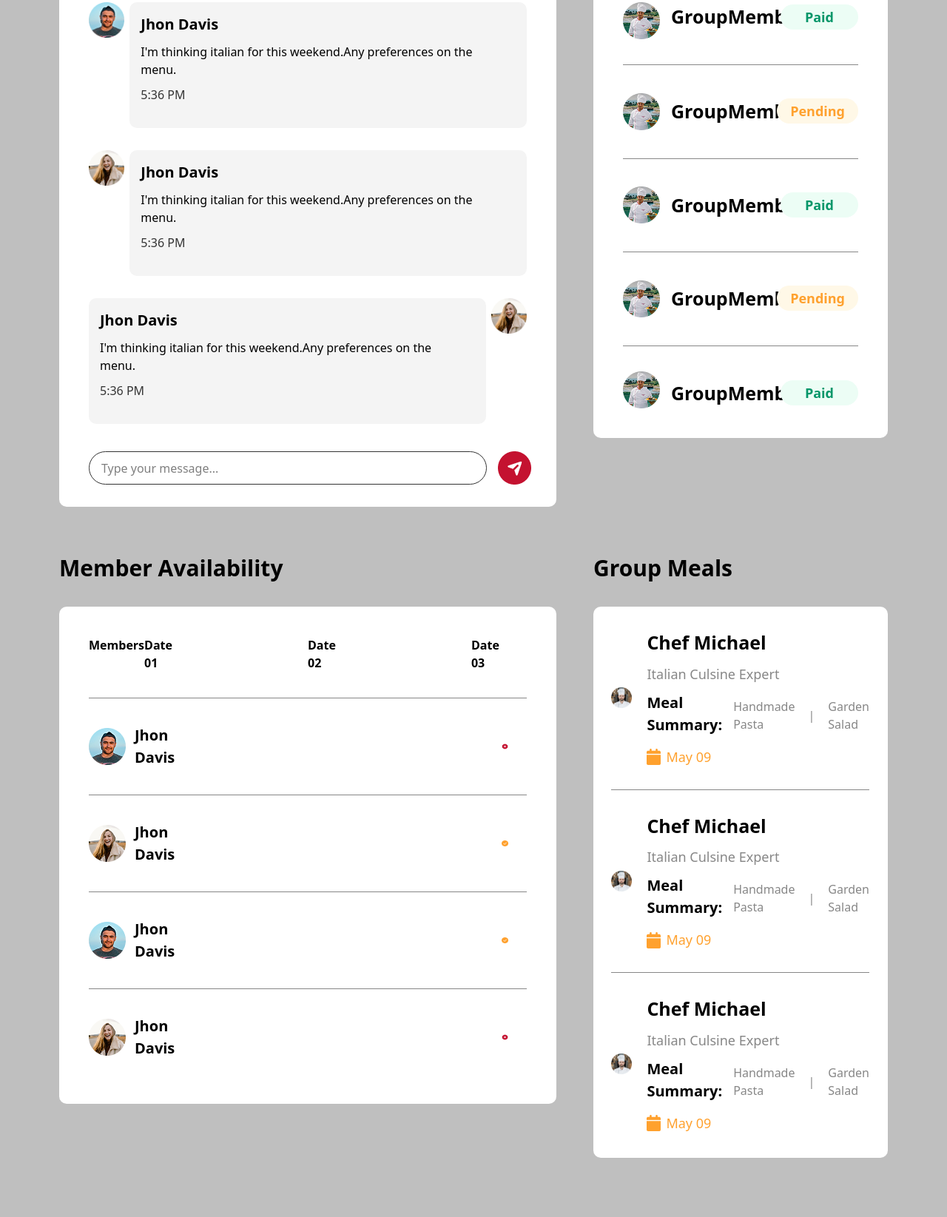
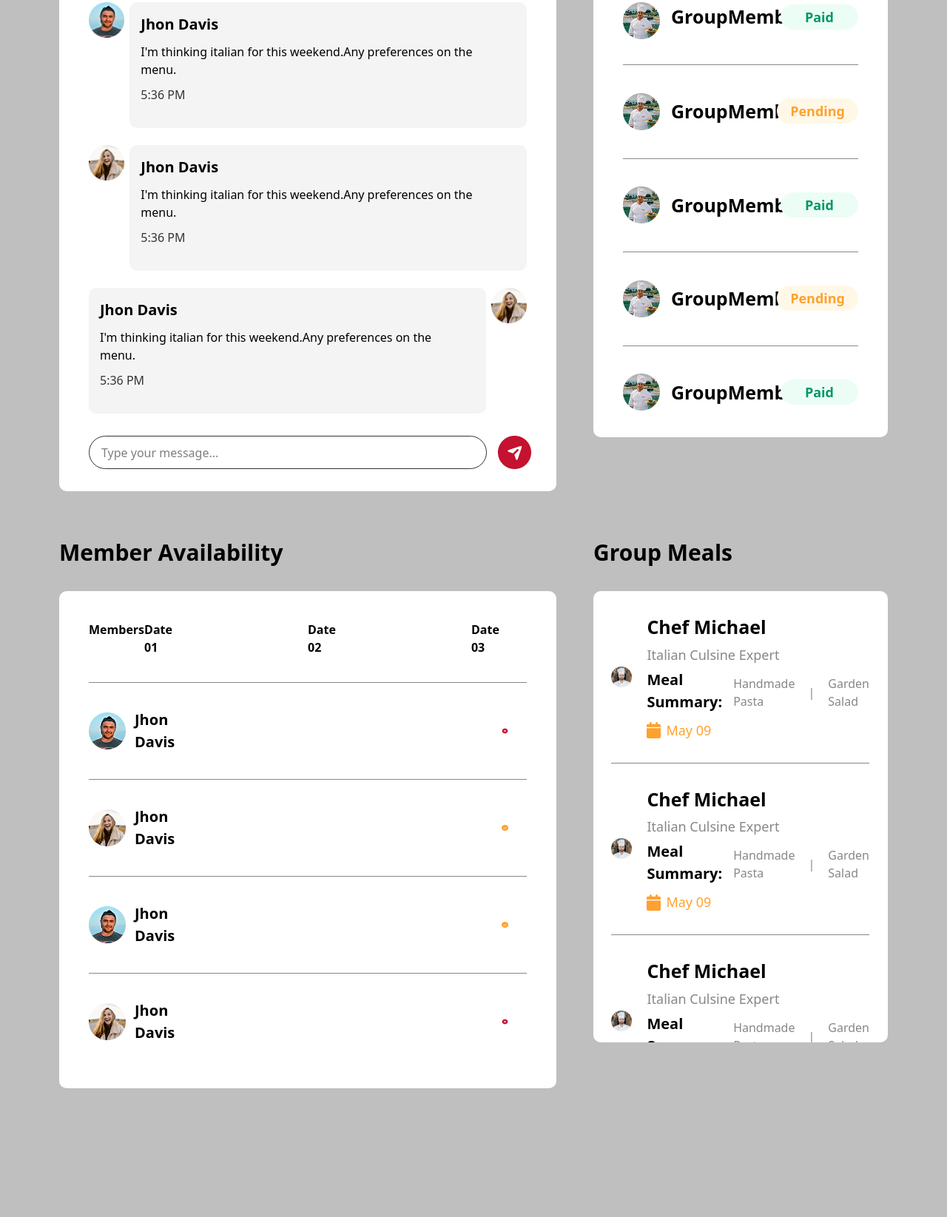
Before and after one commit to huzaifa-ikhlaq/Figma-Chef-page, a website: page index.html in a window 1280 px wide. Shown: the part 737-2382 px from the top of the page at 74% size. After the commit the page ends 2288 px from the top, so only its background shows below. Drawn offline with Linux system fonts and the light colour scheme.

Commit message:
chef-page

```diff
--- a/index.html
+++ b/index.html
@@ -75,10 +75,10 @@
     <!-- <section-3>----------</section-3> -->
     <section>
         <!---------- Group-chat-side------- -->
-        <div class="grid grid-cols-5 ">
-            <div class="col-span-3">
+        <div class="grid grid-cols-5 min-h-[500px] ">
+            <div class="col-span-3 min-h-[500px]">
                 <h1 class="font-semibold text-[30px] mt-[60px] mb-[30px] ">Group Chat</h1>
-                <div class="bg-white px-[40px] pt-[40px] pb-[30px] rounded-[10px]">
+                <div class="bg-white px-[40px] pt-[40px] pb-[30px] rounded-[10px]  ">
                     <div class="flex">
                         <div><img src="img/Group 1000006801.png" alt=""></div>
                         <div class="bg-[#F4F4F4]  pt-[15px] pl-[15px] pb-[33px] pr-[38px] ml-[7px] rounded-[10px]">
@@ -89,7 +89,7 @@
                             <span class="text-[16px] text-[#333333]">5:36 PM</span>
                         </div>
                     </div>
-                    <div class="flex mt-[30px]">
+                    <div class="flex mt-[23px]">
                         <div><img src="img/Group 1000006801 (1).png" alt=""></div>
                         <div class="bg-[#F4F4F4] pt-[15px] pl-[15px] pb-[33px] pr-[38px] ml-[7px] rounded-[10px]">
                             <h3 class="text-[20px] font-bold mb-[10px]">Jhon Davis</h3>
@@ -99,7 +99,7 @@
                             <span class="text-[16px] text-[#333333] ">5:36 PM</span>
                         </div>
                     </div>
-                    <div class="flex justify-end mt-[30px]">
+                    <div class="flex justify-end mt-[23px]">
                         <div class="bg-[#F4F4F4] pt-[15px] pl-[15px] pb-[33px] pr-[38px]    mr-[7px] rounded-[10px]">
                             <h3 class="text-[20px] font-bold mb-[10px]">Jhon Davis</h3>
                             <p class="text-[16px] mb-[10px]">I'm thinking italian for this weekend.Any preferences on
@@ -109,7 +109,7 @@
                         </div>
                         <div><img src="img/Group 1000006801 (1).png" alt=""></div>
                     </div>
-                    <div class="flex mt-[37px]">
+                    <div class="flex mt-[30px]">
                         <input class="w-full border-1 border-[#333333] rounded-full pl-4 flex" type="text" name=""
                             placeholder="Type your message..." id="">
                         <div><img class="size-[45px] ml-[15px]" src="img/Group 1000007312.png" alt=""></div>
@@ -117,10 +117,10 @@
                 </div>
             </div>
             <!--------------- Payment-Status-side----------------->
-            <div class=" ml-[50px] col-span-2 ">
+            <div class=" ml-[50px] col-span-2  ">
                 <div>
                     <h1 class="font-semibold text-[30px] mt-[60px] mb-[30px] ">Payment Status</h1>
-                    <div class="bg-white  p-[40px] rounded-[10px]">
+                    <div class="bg-white  p-[40px] rounded-[10px] h-[628px] overflow-y-scroll">
                         <div>
                             <div class="flex justify-between items-center ">
                                 <div class="flex items-center">
@@ -141,6 +141,30 @@
                                 </div>
                                 <div class="my-[43px]"><a href="#"
                                         class="text-[#FFA12E] text-[18px]  font-semibold   bg-[#FFF8E7] rounded-[50px] py-[5px] px-[18px] ">Pending</a>
+                                </div>
+                            </div>
+                            <hr class="text-[#878787]">
+                        </div>
+                        <div>
+                            <div class="flex justify-between items-center ">
+                                <div class="flex items-center">
+                                    <img class="my-[34px]" src="img/Ellipse 2.png" alt="">
+                                    <h2 class="text-[25px] my-[44px] font-semibold ml-[15px]">GroupMember</h2>
+                                </div>
+                                <div class="my-[43px]"><a href="#"
+                                        class="text-[#059669] text-[18px]  font-semibold   bg-[#ECFDF5] rounded-[50px] py-[5px] px-[33px] ">Paid</a>
+                                </div>
+                            </div>
+                            <hr class="text-[#878787]">
+                        </div>
+                        <div>
+                            <div class="flex justify-between items-center ">
+                                <div class="flex items-center">
+                                    <img class="my-[34px]" src="img/Ellipse 2.png" alt="">
+                                    <h2 class="text-[25px] my-[44px] font-semibold ml-[15px]">GroupMember</h2>
+                                </div>
+                                <div class="my-[43px]"><a href="#"
+                                        class="text-[#FFA12E] text-[18px] font-semibold  bg-[#FFF8E7] rounded-[50px] py-[5px] px-[18px] ">Pending</a>
                                 </div>
                             </div>
                             <hr class="text-[#878787]">
@@ -295,13 +319,13 @@
             <div class=" ml-[50px] col-span-2 ">
                 <div>
                     <h1 class="font-semibold text-[30px] mt-[60px] mb-[30px] ">Group Meals</h1>
-                    <div class="bg-white  pt-[30px] pl-[24px] pb-[33px]  pr-[25px] rounded-[10px]">
+                    <div class="bg-white  pt-[30px] pl-[24px] pb-[33px]  pr-[25px] rounded-[10px] h-[610px] overflow-y-scroll">
                         <div class="flex items-center mb-[30px]">
                             <div><img src="img/image.png" alt=""></div>
                             <div class="ml-[20px]">
-                                <h2 class="text-[25px] font-bold mb-[10px] ">Chef Michael</h2>
-                                <p class="text-[18px] text-[#878787] mb-[10px]">Italian Culsine Expert</p>
-                                <div class="flex items-center mb-[15px]">
+                                <h2 class="text-[25px] font-bold mb-[5px] ">Chef Michael</h2>
+                                <p class="text-[18px] text-[#878787] mb-[5px]">Italian Culsine Expert</p>
+                                <div class="flex items-center mb-[10px]">
                                     <h4 class="text-[20px] font-semibold">Meal Summary:</h4>
                                     <p class="text-[#878787] text-[16px] mt-1 ml-[15px] ">Handmade Pasta</p>
                                     <span class="text-[#878787] text-[16px] mt-1 mx-[18px]">|</span>
@@ -317,9 +341,45 @@
                         <div class="flex items-center my-[30px]">
                             <div><img src="img/image.png" alt=""></div>
                             <div class="ml-[20px]">
-                                <h2 class="text-[25px] font-bold mb-[10px] ">Chef Michael</h2>
-                                <p class="text-[18px] text-[#878787] mb-[10px]">Italian Culsine Expert</p>
-                                <div class="flex items-center mb-[15px]">
+                                <h2 class="text-[25px] font-bold mb-[5px] ">Chef Michael</h2>
+                                <p class="text-[18px] text-[#878787] mb-[5px]">Italian Culsine Expert</p>
+                                <div class="flex items-center mb-[10px]">
+                                    <h4 class="text-[20px] font-semibold">Meal Summary:</h4>
+                                    <p class="text-[#878787] text-[16px] mt-1 ml-[15px] ">Handmade Pasta</p>
+                                    <span class="text-[#878787] text-[16px] mt-1 mx-[18px]">|</span>
+                                    <p class="text-[#878787] mt-1 "> Garden Salad </p>
+                                </div>
+                                <div class="flex items-center">
+                                    <img src="img/fa6-solid_calendar.png" alt="">
+                                    <p class="text-[18px] text-[#FFA12E] ml-[7px] font-medium">May 09</p>
+                                </div>
+                            </div>
+                        </div>
+                        <hr class="text-[#878787]">
+                        <div class="flex items-center my-[30px]">
+                            <div><img src="img/image.png" alt=""></div>
+                            <div class="ml-[20px]">
+                                <h2 class="text-[25px] font-bold mb-[5px] ">Chef Michael</h2>
+                                <p class="text-[18px] text-[#878787] mb-[5px]">Italian Culsine Expert</p>
+                                <div class="flex items-center mb-[10px]">
+                                    <h4 class="text-[20px] font-semibold">Meal Summary:</h4>
+                                    <p class="text-[#878787] text-[16px] mt-1 ml-[15px] ">Handmade Pasta</p>
+                                    <span class="text-[#878787] text-[16px] mt-1 mx-[18px]">|</span>
+                                    <p class="text-[#878787] mt-1 "> Garden Salad </p>
+                                </div>
+                                <div class="flex items-center">
+                                    <img src="img/fa6-solid_calendar.png" alt="">
+                                    <p class="text-[18px] text-[#FFA12E] ml-[7px] font-medium">May 09</p>
+                                </div>
+                            </div>
+                        </div>
+                        <hr class="text-[#878787]">
+                        <div class="flex items-center my-[30px]">
+                            <div><img src="img/image.png" alt=""></div>
+                            <div class="ml-[20px]">
+                                <h2 class="text-[25px] font-bold mb-[5px] ">Chef Michael</h2>
+                                <p class="text-[18px] text-[#878787] mb-[5px]">Italian Culsine Expert</p>
+                                <div class="flex items-center mb-[10px]">
                                     <h4 class="text-[20px] font-semibold">Meal Summary:</h4>
                                     <p class="text-[#878787] text-[16px] mt-1 ml-[15px] ">Handmade Pasta</p>
                                     <span class="text-[#878787] text-[16px] mt-1 mx-[18px]">|</span>
@@ -335,11 +395,11 @@
                         <div class="flex items-center mt-[30px]">
                             <div><img src="img/image.png" alt=""></div>
                             <div class="ml-[20px]">
-                                <h2 class="text-[25px] font-bold mb-[10px] ">Chef Michael</h2>
-                                <p class="text-[18px] text-[#878787] mb-[10px]">Italian Culsine Expert</p>
+                                <h2 class="text-[25px] font-bold mb-[5px] ">Chef Michael</h2>
+                                <p class="text-[18px] text-[#878787] mb-[5px]">Italian Culsine Expert</p>
                                 <div class="flex items-center mb-[15px]">
                                     <h4 class="text-[20px] font-semibold">Meal Summary:</h4>
-                                    <p class="text-[#878787] text-[16px] mt-1 ml-[15px] ">Handmade Pasta</p>
+                                    <p class="text-[#878787] text-[16px] mt-1 ml-[10px] ">Handmade Pasta</p>
                                     <span class="text-[#878787] text-[16px] mt-1 mx-[18px]">|</span>
                                     <p class="text-[#878787] mt-1 "> Garden Salad </p>
                                 </div>
```
Also changed, not shown: src/output.css.
